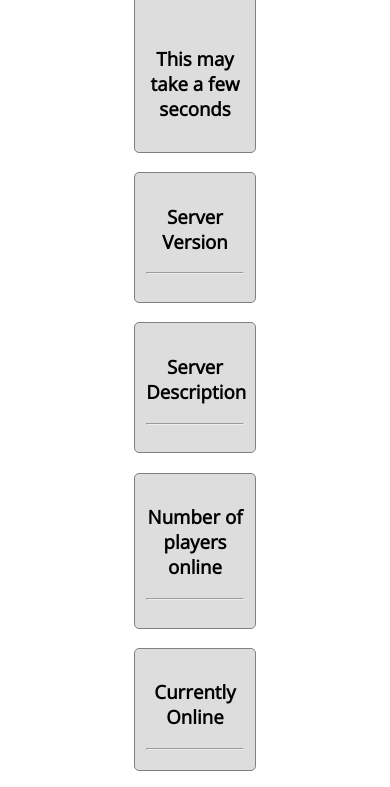
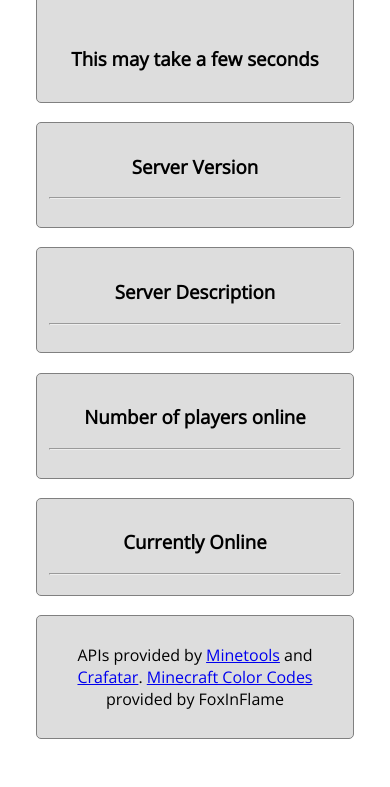
Before and after one commit to cobraguy/quatcraft-info, a plain HTML site: page index.html in a window 390 px wide. Shown: the part 199-986 px from the top of the page. After the commit the page ends 957 px from the top, so only its background shows below. Drawn offline with nearby package versions, Linux system fonts and the light colour scheme; no server answers.

Commit message:
css modifications

```diff
--- a/index.html
+++ b/index.html
@@ -22,6 +22,7 @@
       }
 
       div.nav h1{
+        text-align: center;
         margin-top: 0;
       }
 
@@ -29,7 +30,7 @@
         margin: 0;
       }
 
-      div.login {								/* Nice login box */
+      div.box {								/* Nice login box */
         border: 1px solid gray;
         background-color: #ddd;
         padding: 3%;
@@ -37,40 +38,46 @@
         width: 25%;
         border-radius: 5px;
       }
+
+      @media screen and (max-width: 600px){
+        div.box{
+          width: 75%;
+        }
+      }
     </style>
   </head>
-  <div class="nav">
-    <h1>QuatCraft Server Status</h1>
-  </div>
   <body>
+    <div class="nav">
+      <h1>QuatCraft Server Status</h1>
+    </div>
     <center>
       <img src="" id="server-icon">
-      <div class="login" id='loading-label'>
+      <div class="box" id='loading-label'>
         <h1 id='loading-label'>Loading...</h1>
         <br>
         <h3>This may take a few seconds</h3>
       </div>
-      <div class="login">
+      <div class="box">
         <h3>Server Version</h3>
         <hr>
         <p id="version"></p>
       </div>
-      <div class="login">
+      <div class="box">
         <h3>Server Description</h3>
         <hr>
         <p id="server-description"></p>
       </div>
-      <div class="login">
+      <div class="box">
         <h3>Number of players online</h3>
         <hr>
         <p id="amount-of-players"></p>
       </div>
-      <div class="login">
+      <div class="box">
         <h3>Currently Online</h3>
         <hr>
         <div id="player-list"></div>
       </div>
-      <div class="login">
+      <div class="box">
         <p id="api-credit">APIs provided by <a href="http://api.minetools.eu/">Minetools</a> and <a href="https://crafatar.com">Crafatar</a>. <a href="https://github.com/FoxInFlame/MinecraftColorCodes">Minecraft Color Codes</a> provided by FoxInFlame</p>
       </div>
       <script src="MinecraftColorCodes.min.3.7.js"></script>
```
